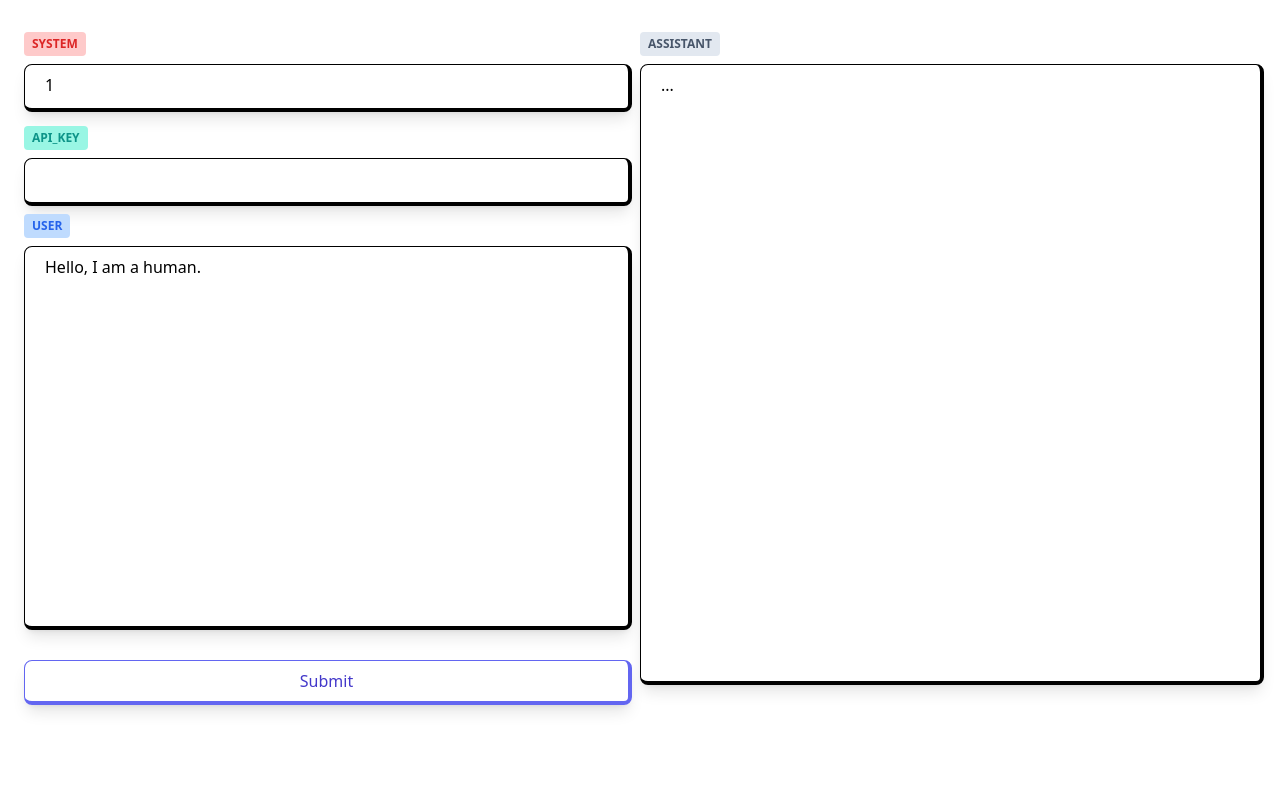
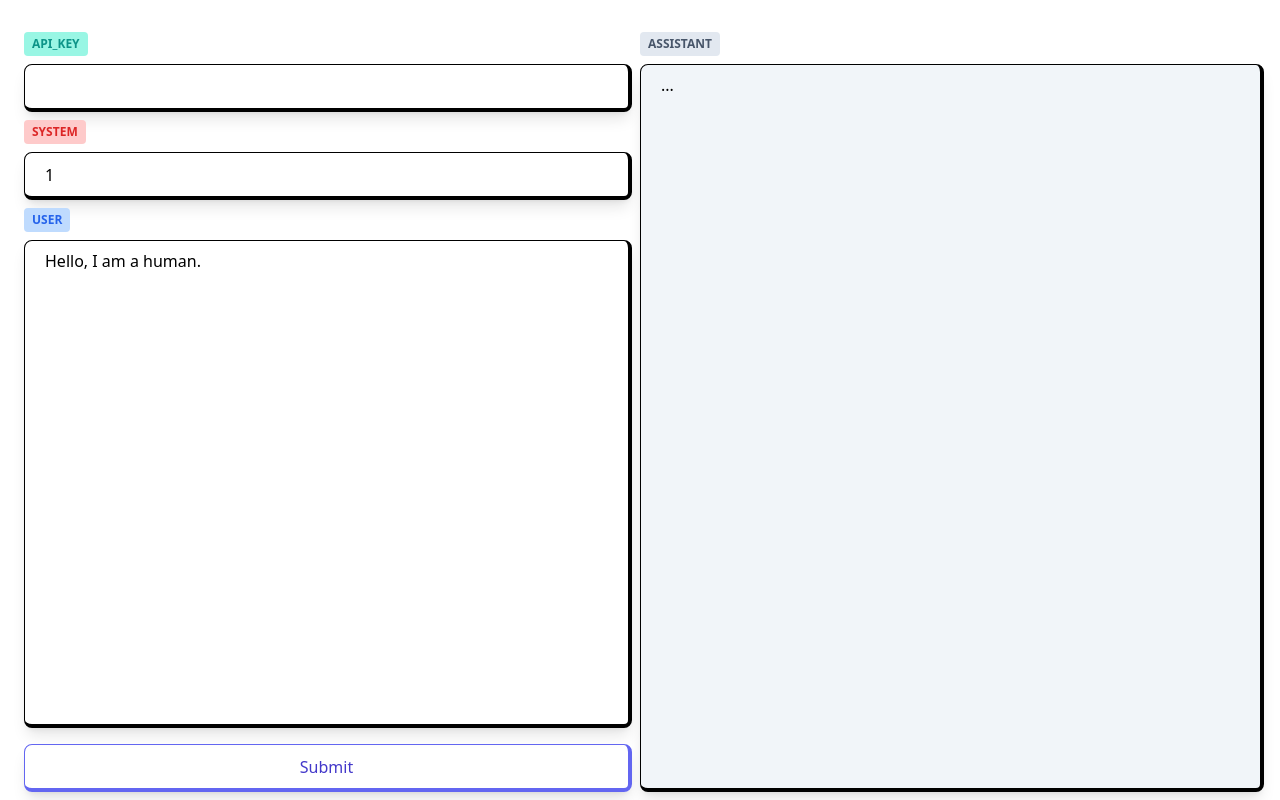
Before and after one commit to marsinlegend/chatgpt-toolbox, a Next.js app: page /tool/1 in a window 1280 px wide. Built offline with nearby package versions, Linux system fonts and the light colour scheme.

Commit message:
change layout

```diff
--- a/app/App.tsx
+++ b/app/App.tsx
@@ -102,66 +102,62 @@ export default function App({
   }, [answer]);
 
   return (
-    <main className="container mx-auto max-w-lg xl:max-w-screen-xl px-4">
-      <div className="flex flex-col xl:flex-row xl:flex-wrap h-screen pt-6">
+    <main className="container mx-auto max-w-lg xl:max-w-screen-xl h-screen overflow-hidden px-4">
+      <div className="flex flex-col xl:flex-row xl:flex-wrap h-full pt-6">
         {/* <div className="basis-full h-12">
           <h1 className="text-center text-4xl font-extrabold text-transparent bg-clip-text bg-gradient-to-r from-blue-500 to-purple-500">
             ChatGPT Toolbox
           </h1>
         </div> */}
-        <div className="basis-1/2 px-2">
-          <div className="flex flex-col">
-            <div className="basis-full">
+        <div className="basis-1/3 xl:basis-1/2 px-2">
+          <div className="flex h-full flex-col">
+            <div className="flex-none">
+              <label>
+                <span className="text-xs font-semibold inline-block py-1 px-2 my-2 uppercase rounded text-teal-600 bg-teal-200">
+                  API_KEY
+                </span>
+                <input
+                  className="resize-none h-8 md:h-12 w-full px-5 py-2 font-medium border border-b-4 border-r-4 border-black rounded-lg shadow-lg hover:shadow-sm"
+                  name="apiKey"
+                  type="password"
+                  value={apiKey}
+                  onChange={storeApiKey}
+                />
+              </label>
+            </div>
+            <div className="flex-none">
               <label>
                 <span className="text-xs font-semibold inline-block py-1 px-2 my-2 uppercase rounded text-red-600 bg-red-200">
                   System
                 </span>
-                <textarea
-                  className="resize-none h-12 w-full px-5 py-2 font-medium border border-b-4 border-r-4 border-black rounded-lg shadow-lg hover:shadow-sm"
+                <input
+                  className="resize-none h-8 md:h-12 w-full px-5 py-2 font-medium border border-b-4 border-r-4 border-black rounded-lg shadow-lg hover:shadow-sm"
                   name="system"
                   value={direction}
                   onChange={(e) => setDirection(e.target.value)}
                 />
               </label>
             </div>
-            <div className="basis-full">
-              <div className="flex flex-row">
-                <div className="basis-full">
-                  <label>
-                    <span className="text-xs font-semibold inline-block py-1 px-2 my-2 uppercase rounded text-teal-600 bg-teal-200">
-                      API_KEY
-                    </span>
-                    <input
-                      className="resize-none h-8 xl:h-12 w-full px-5 py-2 font-medium border border-b-4 border-r-4 border-black rounded-lg shadow-lg hover:shadow-sm"
-                      name="apiKey"
-                      type="password"
-                      value={apiKey}
-                      onChange={storeApiKey}
-                    />
-                  </label>
-                </div>
-              </div>
-            </div>
-            <div className="basis-full">
+            <div className="grow pb-12">
               <label>
                 <span className="text-xs font-semibold inline-block py-1 px-2 my-2 uppercase rounded text-blue-600 bg-blue-200">
                   User
                 </span>
                 <textarea
-                  className="resize-none h-96 w-full px-5 py-2 font-medium border border-b-4 border-r-4 border-black rounded-lg shadow-lg hover:shadow-sm"
+                  className="resize-none h-full w-full px-5 py-2 font-medium border border-b-4 border-r-4 border-black rounded-lg shadow-lg hover:shadow-sm"
                   name="user"
                   value={question}
                   onChange={(e) => setQuestion(e.target.value)}
                 />
               </label>
             </div>
-            <div className="basis-full mt-4">
+            <div className="flex-none">
               <button
                 disabled={isLoading}
                 className={
                   isLoading
-                    ? "w-full px-6 py-2 my-2 text-gray-700 border border-b-4 border-r-4 border-gray-500 hover:bg-gray-500 hover:text-gray-100 rounded-lg shadow-lg"
-                    : "w-full px-6 py-2 my-2 text-indigo-700 border border-b-4 border-r-4 border-indigo-500 hover:bg-indigo-500 hover:text-indigo-100 rounded-lg shadow-lg"
+                    ? "h-12 w-full px-6 py-2 my-2 text-gray-700 border border-b-4 border-r-4 border-gray-500 hover:bg-gray-500 hover:text-gray-100 rounded-lg shadow-lg"
+                    : "h-12 w-full px-6 py-2 my-2 text-indigo-700 border border-b-4 border-r-4 border-indigo-500 hover:bg-indigo-500 hover:text-indigo-100 rounded-lg shadow-lg"
                 }
                 onClick={handleSubmitPromptBtnClicked}
               >
@@ -170,12 +166,12 @@ export default function App({
             </div>
           </div>
         </div>
-        <div className="basis-1/2">
+        <div className="basis-full xl:basis-1/2 pb-12">
           <label>
             <span className="text-xs font-semibold inline-block py-1 px-2 my-2 uppercase rounded text-slate-600 bg-slate-200 last:mr-0 mr-1">
               Assistant
             </span>
-            <div className="overflow-auto h-4/5 w-full px-5 py-2 font-medium border border-b-4 border-r-4 border-black rounded-lg shadow-lg hover:shadow-sm">
+            <div className="overflow-auto h-full w-full px-5 py-2 font-medium bg-slate-100 border border-b-4 border-r-4 border-black rounded-lg shadow-lg hover:shadow-sm">
               {parseHTML ? (
                 <Markdown content={answer} />
               ) : (
```
